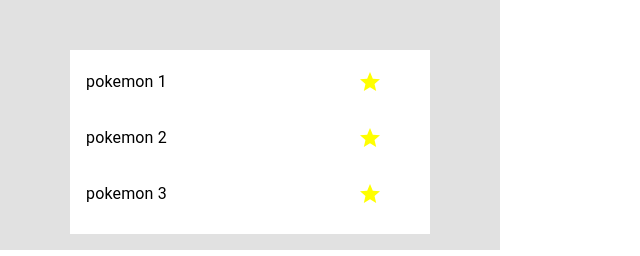
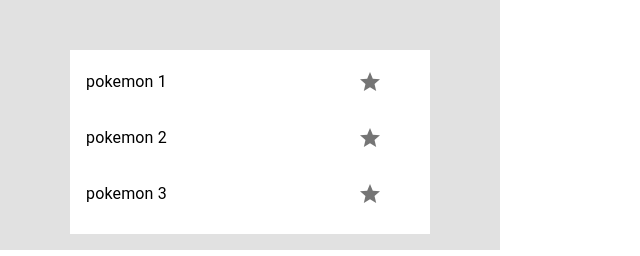
Before and after one commit to stevenbm95/PokemonApp2, a React (Vite) app: page / in a window 1280 px wide. Shown: the part 450-706 px from the top of the page, without its empty margins (0-640 px from the left). Built offline with nearby package versions, Linux system fonts and the light colour scheme.

Commit message:
error de state

```diff
--- a/src/pokemons/components/PokemonResults.jsx
+++ b/src/pokemons/components/PokemonResults.jsx
@@ -3,9 +3,10 @@ import {  Box, List,
 
 
 import StarIcon from '@mui/icons-material/Star';
-import { useState } from 'react';
+import {  useState } from 'react';
 
 export const PokemonResults = () => {
+
 
     const [pokemons, setPokemons] = useState([
         {
@@ -22,54 +23,43 @@ export const PokemonResults = () => {
             }
              ]);
 
-             const [favPokes, setfavPokes] = useState([])
+             const [favPokes, setfavPokes] = useState([]);
+             const [starColor, setstarColor] = useState(' ');
 
 
+         const starActive =(p) =>{
 
+             p.isActive = !p.isActive;
+             if(p.isActive){
+                console.log(p);
+                setfavPokes([{name: p.name, isActive: p.isActive}]);
+                console.log(favPokes);
 
-       const starActive =(p) =>{
-        p.isActive = !p.isActive;
-
-      //  setfavPokes(...favPokes, [{p.name, p.isActive}]);
-
-
-
-        console.log(p);
+           } else{
+                return
+           }
 
         }
 
-
-
-
   return (
     <Box sx={{ width: '100%'}}>
-
         <List
             sx={{ width: '100%', maxWidth: 360,margin:'auto', bgcolor: 'background.paper' }}
             aria-label="contacts"
             >
-                {
-                    pokemons.map((p)=>
-
+             {
+                 pokemons.map((p)=>
                         <ListItem key={p.name} disablePadding>
                             <ListItemButton sx={{mb: 1}} >
                                 <ListItemText primary={p.name} />
-                                    <ListItemIcon onClick={()=>starActive(p)} >
-                                        <StarIcon  sx={{ color:'yellow'}}/>
+                                    <ListItemIcon onClick={(e)=>{ starActive(p);}} >
+                                        <StarIcon  sx={{ color: `${ starColor }`}}/>
                                 </ListItemIcon>
                             </ListItemButton>
                         </ListItem>
-
-
-
                     )
-
-
                 }
-
-
         </List>
-
     </Box>
   )
 }
```
